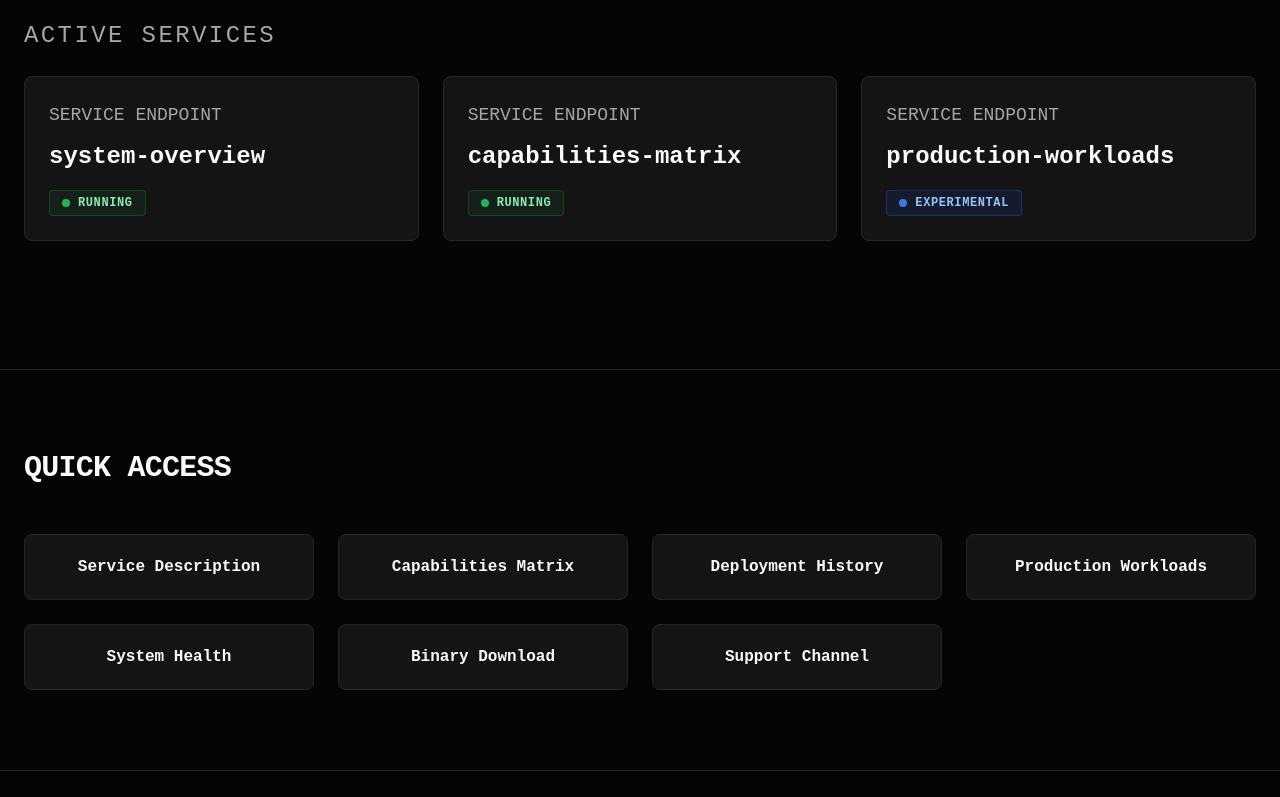
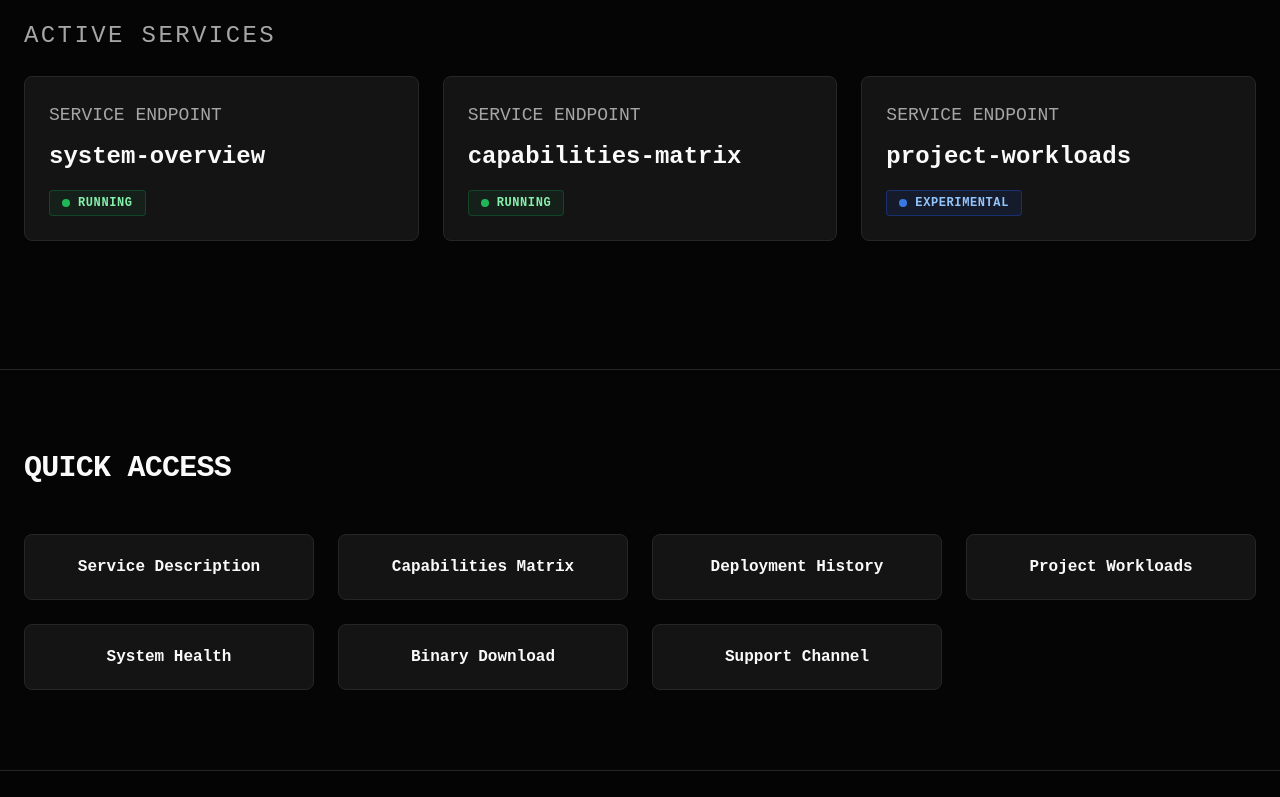
Before and after one commit to garvitjoshi007/garvit-portfolio, a Next.js app: page / in a window 1280 px wide. Shown: the part 496-1293 px from the top of the page. Built offline with nearby package versions, Linux system fonts and the light colour scheme.

Commit message:
added projects

```diff
--- a/app/page.tsx
+++ b/app/page.tsx
@@ -96,7 +96,7 @@ export default function Home() {
               </div>
               <div className="border border-border rounded-lg p-6 bg-card hover:border-primary/50 transition-colors">
                 <div className="text-lg font-mono text-muted-foreground mb-3">SERVICE ENDPOINT</div>
-                <div className="text-2xl font-bold font-mono mb-4">production-workloads</div>
+                <div className="text-2xl font-bold font-mono mb-4">project-workloads</div>
                 <StatusBadge status="experimental" label="Experimental" />
               </div>
             </div>
@@ -114,7 +114,7 @@ export default function Home() {
             { label: 'Service Description', route: '/about' },
             { label: 'Capabilities Matrix', route: '/capabilities' },
             { label: 'Deployment History', route: '/deployments' },
-            { label: 'Production Workloads', route: '/workloads' },
+            { label: 'Project Workloads', route: '/workloads' },
             { label: 'System Health', route: '/status' },
             { label: 'Binary Download', route: '/binary' },
             { label: 'Support Channel', route: '/ingress' },
--- a/app/workloads/page.tsx
+++ b/app/workloads/page.tsx
@@ -15,7 +15,7 @@ export default function Workloads() {
         </div>
       </header>
       <div className="max-w-7xl mx-auto px-6 py-16">
-        <h1 className="text-5xl font-bold font-mono uppercase mb-2">Production Workloads</h1>
+        <h1 className="text-5xl font-bold font-mono uppercase mb-2">Project Workloads</h1>
         <p className="text-muted-foreground font-mono text-base mb-12">Service status • Projects • Open source</p>
 
         <div className="space-y-6">
--- a/components/command-palette.tsx
+++ b/components/command-palette.tsx
@@ -16,7 +16,7 @@ const commands: CommandItem[] = [
   { id: '2', label: 'Service Description', route: '/about', category: 'Navigate' },
   { id: '3', label: 'Capabilities Matrix', route: '/capabilities', category: 'Navigate' },
   { id: '4', label: 'Deployment History', route: '/deployments', category: 'Navigate' },
-  { id: '5', label: 'Production Workloads', route: '/workloads', category: 'Navigate' },
+  { id: '5', label: 'Project Workloads', route: '/workloads', category: 'Navigate' },
   { id: '6', label: 'System Health', route: '/status', category: 'Navigate' },
   { id: '7', label: 'Binary Download', route: '/binary', category: 'Navigate' },
   { id: '8', label: 'Support Channel', route: '/ingress', category: 'Navigate' },
```
